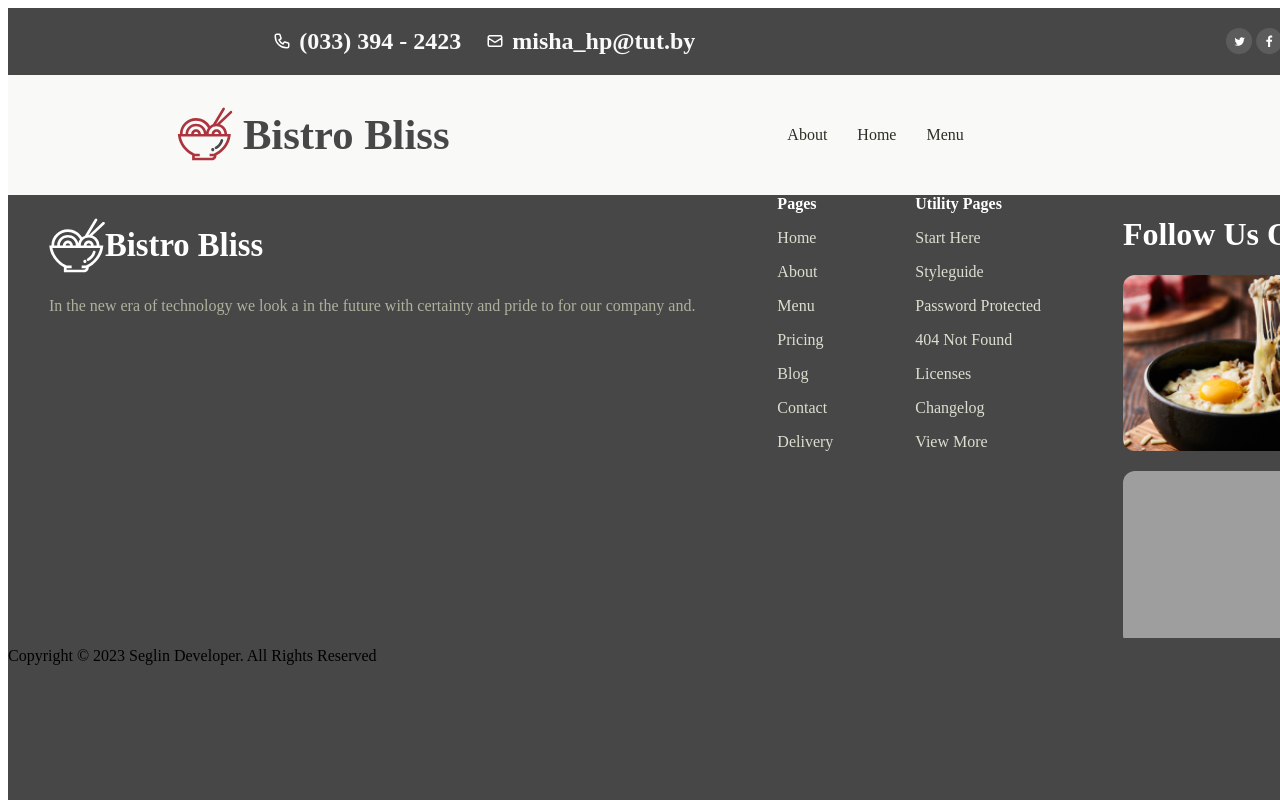
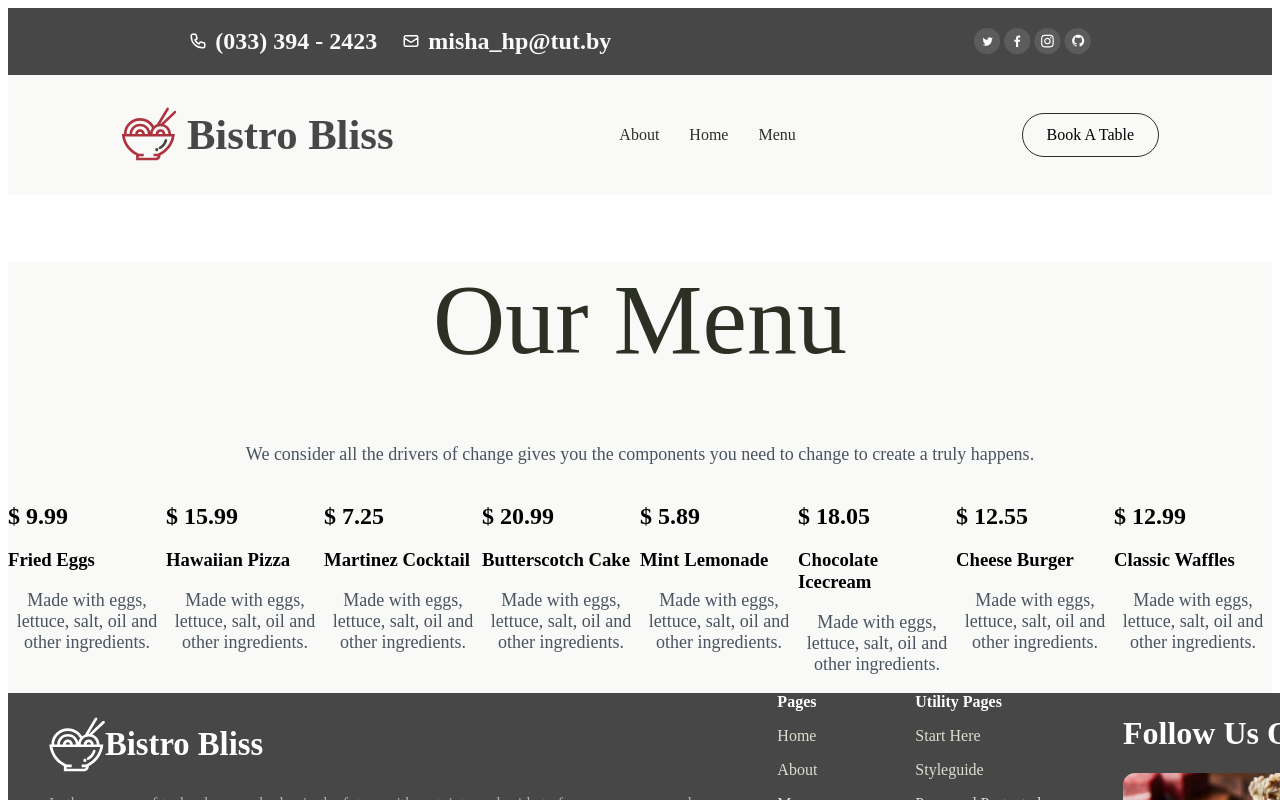
Before and after one commit to Michail-Seglin/Bistro, a Next.js app in the folder next_application/: page /menu in a window 1280 px wide. Shown: the top 800 px of the page. Built offline with nearby package versions, Linux system fonts and the light colour scheme; grey boxes are pictures that could not be loaded.

Commit message:
menu_items

```diff
--- a/next_application/src/app/components/Header/style.module.css
+++ b/next_application/src/app/components/Header/style.module.css
@@ -1,5 +1,6 @@
 .main {
-    width: 1600px;
+    max-width: 1296px;
+    width: 100%;
     background: #F9F9F7
 }
 
@@ -100,7 +101,8 @@
         display: flex;
         justify-content: space-around;
         align-items: center;
-gap: 10px;
+        gap: 10px;
+
         .img {
             background-image: url('./assets/japanese.svg');
             background-repeat: no-repeat;
--- a/next_application/src/app/menu/page.js
+++ b/next_application/src/app/menu/page.js
@@ -1,6 +1,61 @@
+import style from './style.module.css'
 export default function Menu() {
     return (
         <>
+            <div className={style.wrapper}>
+                <h1>Our Menu</h1>
+                <p>We consider all the drivers of change gives you the components you need to change to create a truly happens.</p>
+                <div className={style.items}>
+                    <div className={style.item1}>
+                        <div className={style.img}></div>
+                        <h2>$ 9.99</h2>
+                        <h3>Fried Eggs</h3>
+                        <p>Made with eggs, lettuce, salt, oil and other ingredients.</p>
+                    </div>
+                    <div className={style.item2}>
+                        <div className={style.img}></div>
+                        <h2>$ 15.99</h2>
+                        <h3>Hawaiian Pizza</h3>
+                        <p>Made with eggs, lettuce, salt, oil and other ingredients.</p>
+                    </div>
+                    <div className={style.item3}>
+                        <div className={style.img}></div>
+                        <h2>$ 7.25</h2>
+                        <h3>Martinez Cocktail</h3>
+                        <p>Made with eggs, lettuce, salt, oil and other ingredients.</p>
+                    </div>
+                    <div className={style.item4}>
+                        <div className={style.img}></div>
+                        <h2>$ 20.99</h2>
+                        <h3>Butterscotch Cake</h3>
+                        <p>Made with eggs, lettuce, salt, oil and other ingredients.</p>
+                    </div>
+                    <div className={style.item5}>
+                        <div className={style.img}></div>
+                        <h2>$ 5.89</h2>
+                        <h3>Mint Lemonade</h3>
+                        <p>Made with eggs, lettuce, salt, oil and other ingredients.</p>
+                    </div>
+                    <div className={style.item6}>
+                        <div className={style.img}></div>
+                        <h2>$ 18.05</h2>
+                        <h3>Chocolate Icecream</h3>
+                        <p>Made with eggs, lettuce, salt, oil and other ingredients.</p>
+                    </div>
+                    <div className={style.item7}>
+                        <div className={style.img}></div>
+                        <h2>$ 12.55</h2>
+                        <h3>Cheese Burger</h3>
+                        <p>Made with eggs, lettuce, salt, oil and other ingredients.</p>
+                    </div>
+                    <div className={style.item8}>
+                        <div className={style.img}></div>
+                        <h2>$ 12.99</h2>
+                        <h3>Classic Waffles</h3>
+                        <p>Made with eggs, lettuce, salt, oil and other ingredients.</p>
+                    </div>
+                </div>
+            </div>
         </>
     )
 }
--- a/next_application/src/app/menu/style.module.css
+++ b/next_application/src/app/menu/style.module.css
@@ -0,0 +1,28 @@
+.wrapper {
+    max-width: 1293px;
+    margin: auto;
+    background: #F9F9F7
+}
+
+.wrapper h1 {
+    color: var(--neutral-07, #2C2F24);
+    text-align: center;
+    font-family: Playfair Display;
+    font-size: 100px;
+    font-style: normal;
+    font-weight: 400;
+}
+
+.wrapper p {
+    color: var(--neutral-06, #495460);
+    text-align: center;
+    font-family: DM Sans;
+    font-size: 18px;
+    font-style: normal;
+    font-weight: 400;
+}
+
+.wrapper .items{
+    display: flex;
+
+}
```
